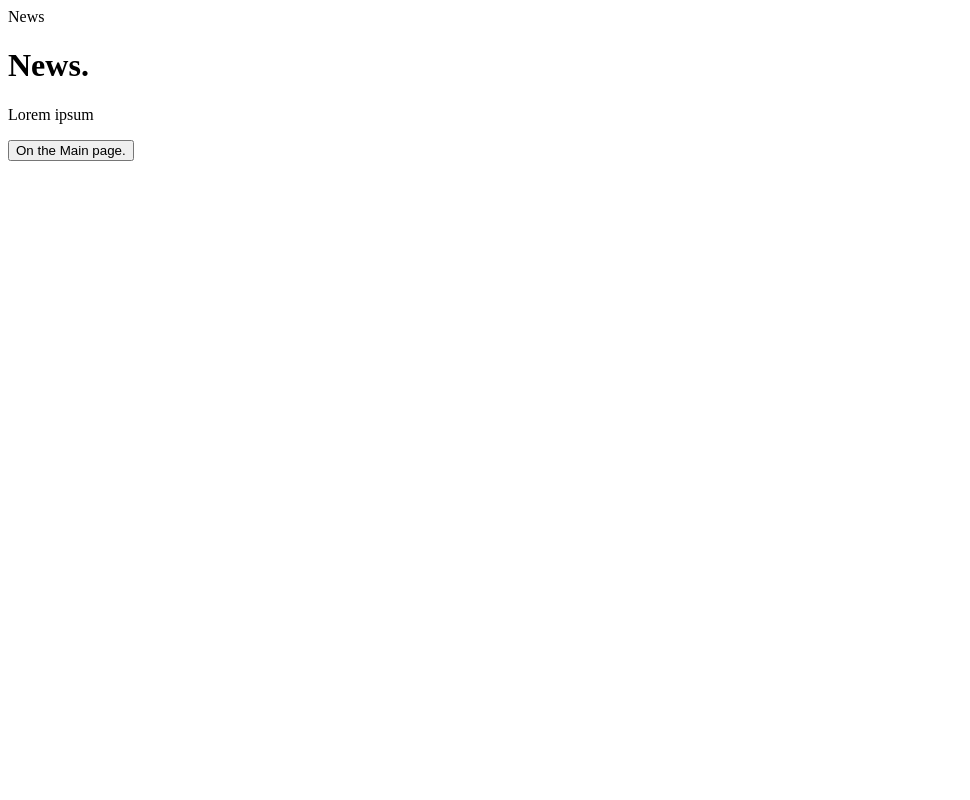
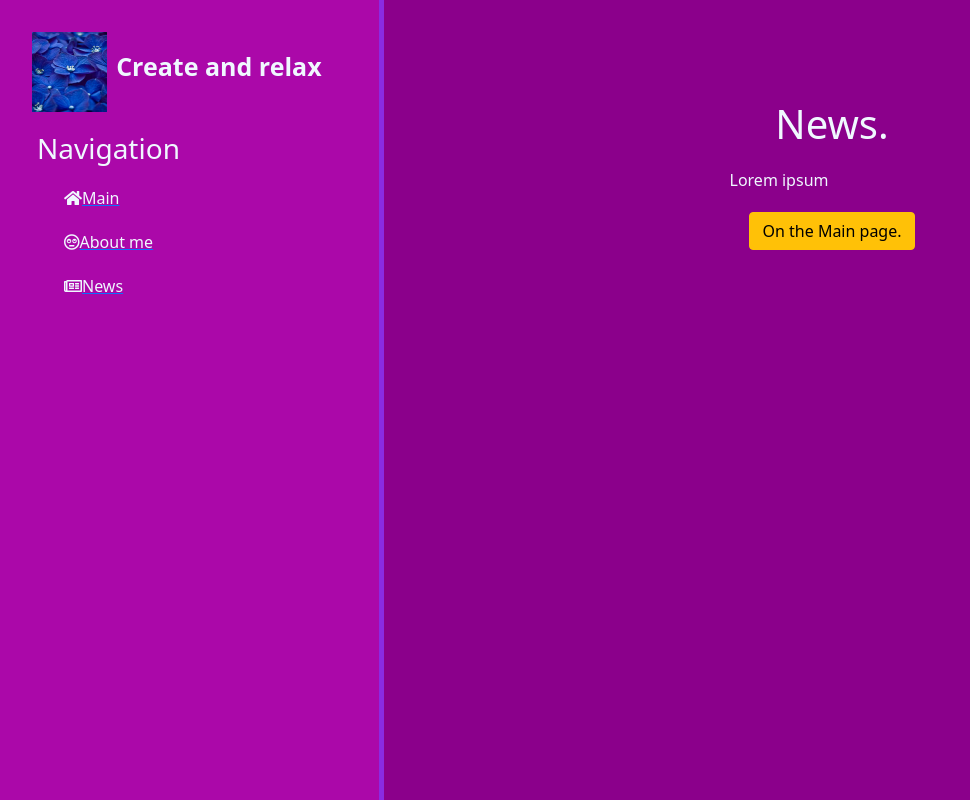
Before and after one commit to DStupenev/MY_SITE, a Django app: page /news/ in a window 1280 px wide. Shown: the whole page, without its empty margins (0-970 px from the left). Run offline with Django 3.2, Linux system fonts and the light colour scheme.

Commit message:
Icon for news and background

```diff
--- a/news/templates/news/news_home.html
+++ b/news/templates/news/news_home.html
@@ -1,3 +1,5 @@
+{% extends 'main/layout.html' %}
+
 {% block difference_title %}
     News
 {% endblock %}
--- a/templates/main/layout.html
+++ b/templates/main/layout.html
@@ -19,7 +19,7 @@
         <ul>
            <a href="{% url 'Home' %}"> <li><i class="fas fa-home"></i>Main</li></a>
            <a href="{% url 'About' %}"> <li><i class="far fa-meh-rolling-eyes"></i>About me</li></a>
-           <a href="{% url 'news_home' %}"> <li><i class="far fa-meh-rolling-eyes"></i>News</li></a>
+           <a href="{% url 'news_home' %}"> <li><i class="far fa-newspaper"></i>News</li></a>
 
         </ul>
     </aside>
```
